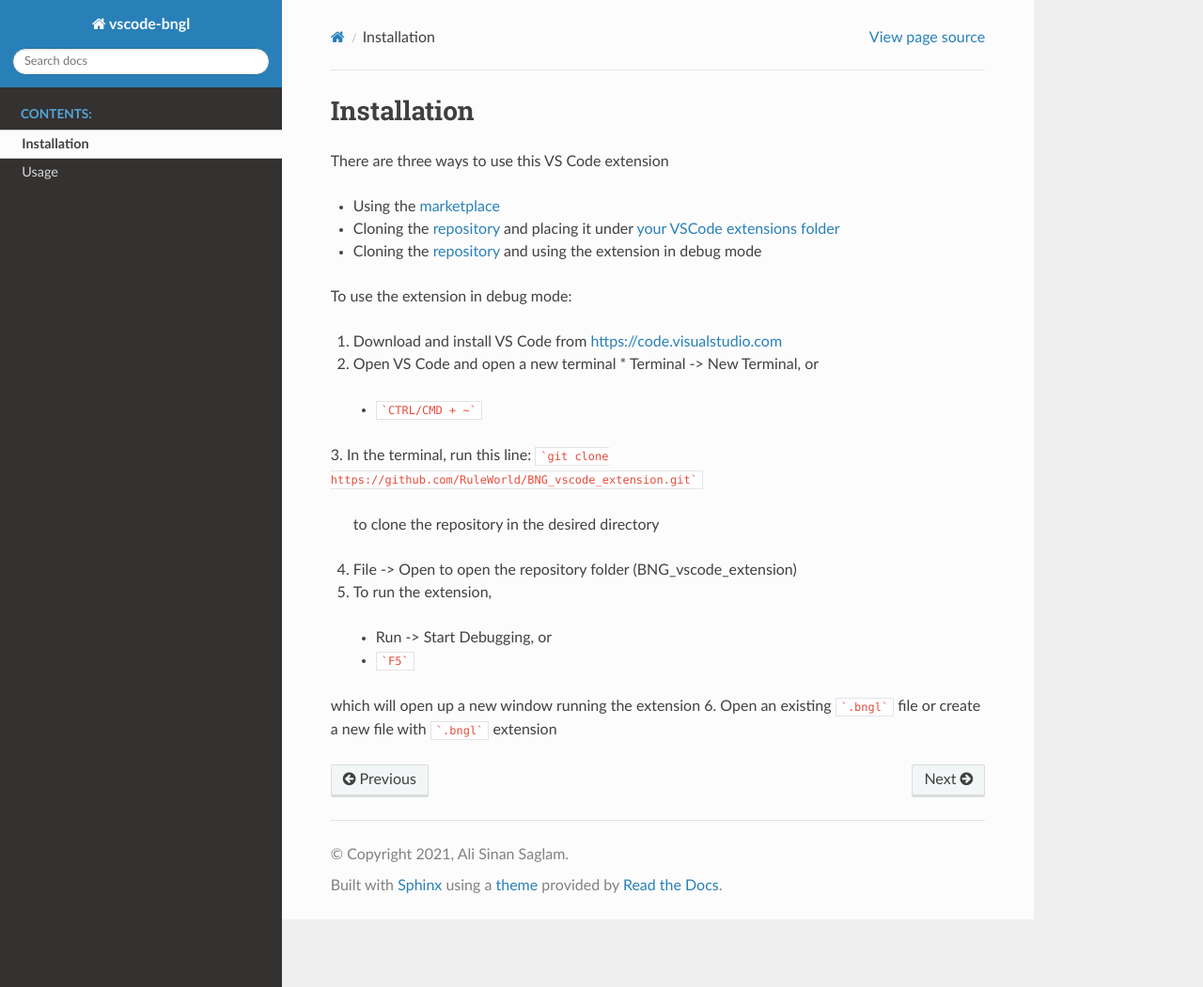
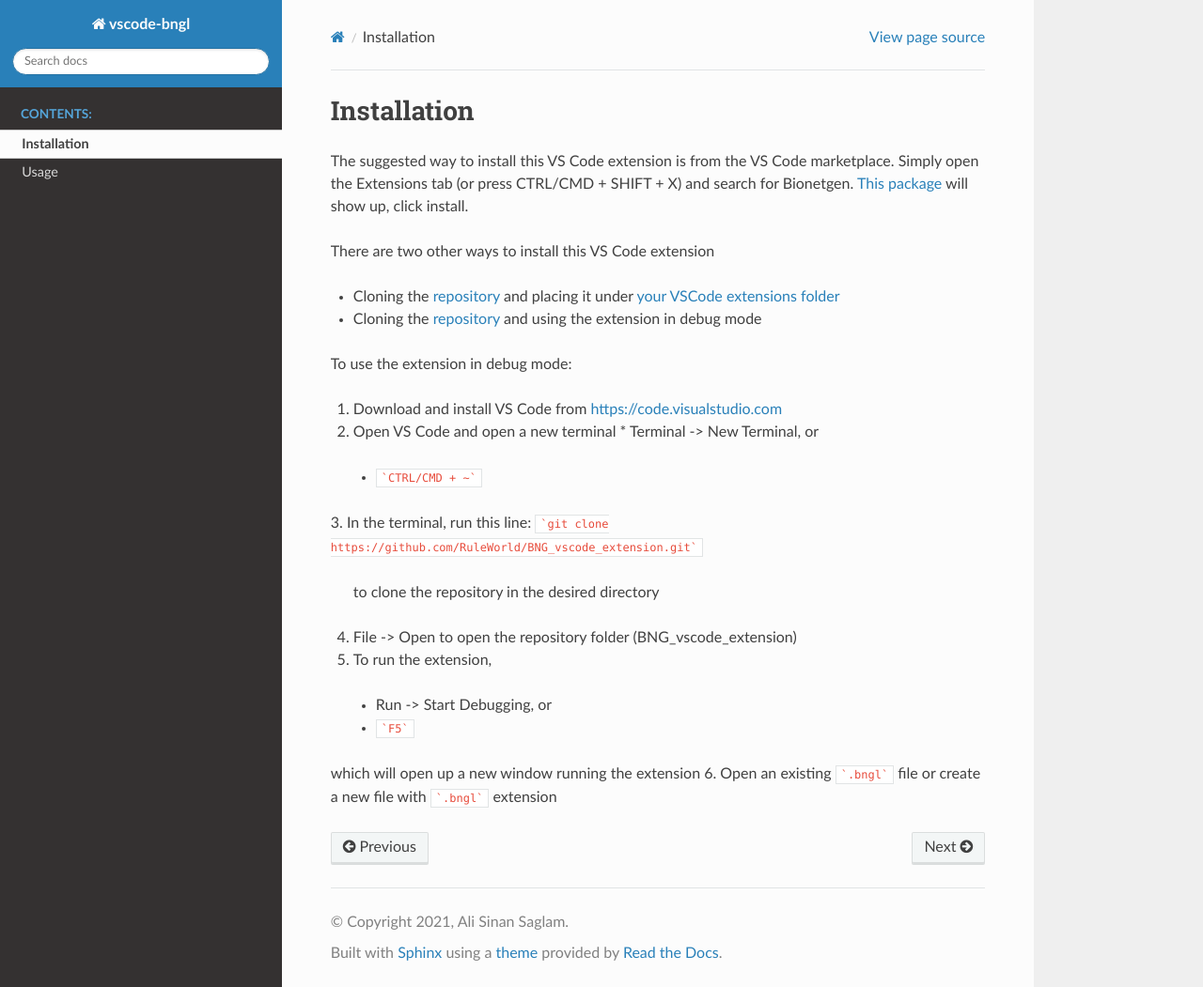
Before and after one commit to RuleWorld/BNG_vscode_extension, a Sphinx documentation site: the page built from docs/source/install.rst, in a window 1280 px wide and 1051 px high. Shown: the whole window at 94% size. Built offline with Sphinx 7.4.7 and the Read the Docs theme 2.0.0, drawn with Linux system fonts in a browser that asks for light colours.

Commit message:
Updating installation instructions

```diff
--- a/docs/source/install.rst
+++ b/docs/source/install.rst
@@ -4,9 +4,11 @@
 Installation
 ############
 
-There are three ways to use this VS Code extension
+The suggested way to install this VS Code extension is from the VS Code marketplace. Simply open the Extensions tab (or press CTRL/CMD + SHIFT + X)
+and search for Bionetgen. `This package <https://marketplace.visualstudio.com/items?itemName=als251.bngl>`_ will show up, click install.
 
-* Using the `marketplace <https://marketplace.visualstudio.com/items?itemName=als251.bngl>`_
+There are two other ways to install this VS Code extension
+
 * Cloning the `repository <https://github.com/RuleWorld/BNG_vscode_extension>`_ and placing it under `your VSCode extensions folder <https://code.visualstudio.com/docs/editor/extension-gallery#_where-are-extensions-installed>`_
 * Cloning the `repository <https://github.com/RuleWorld/BNG_vscode_extension>`_ and using the extension in debug mode
 
```
